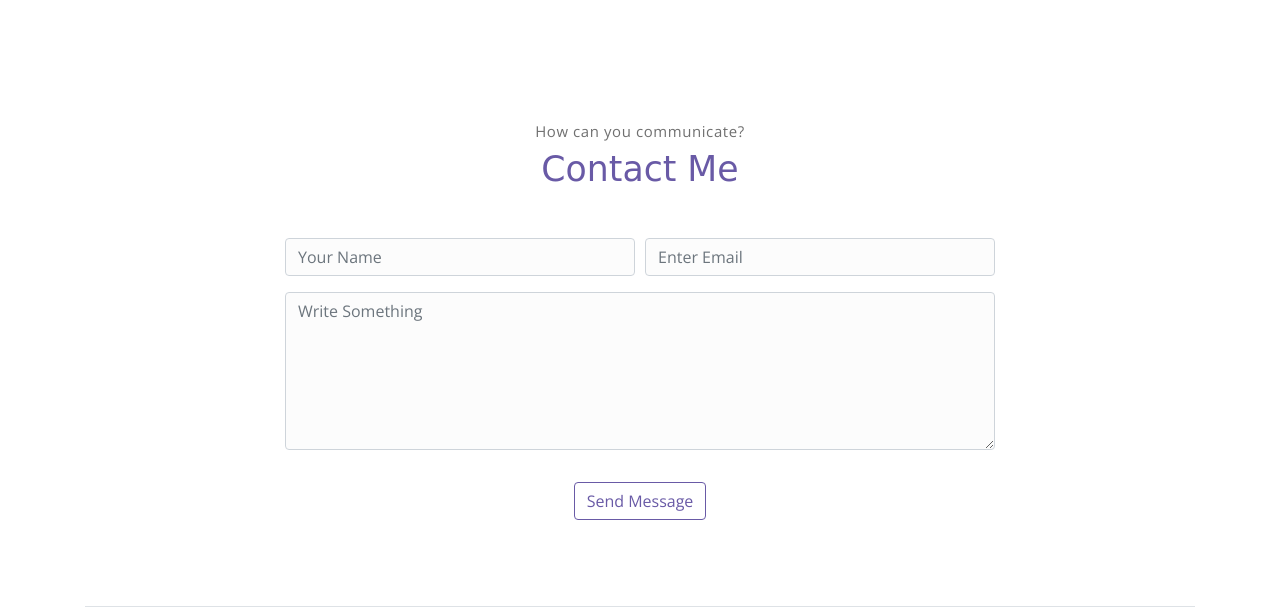
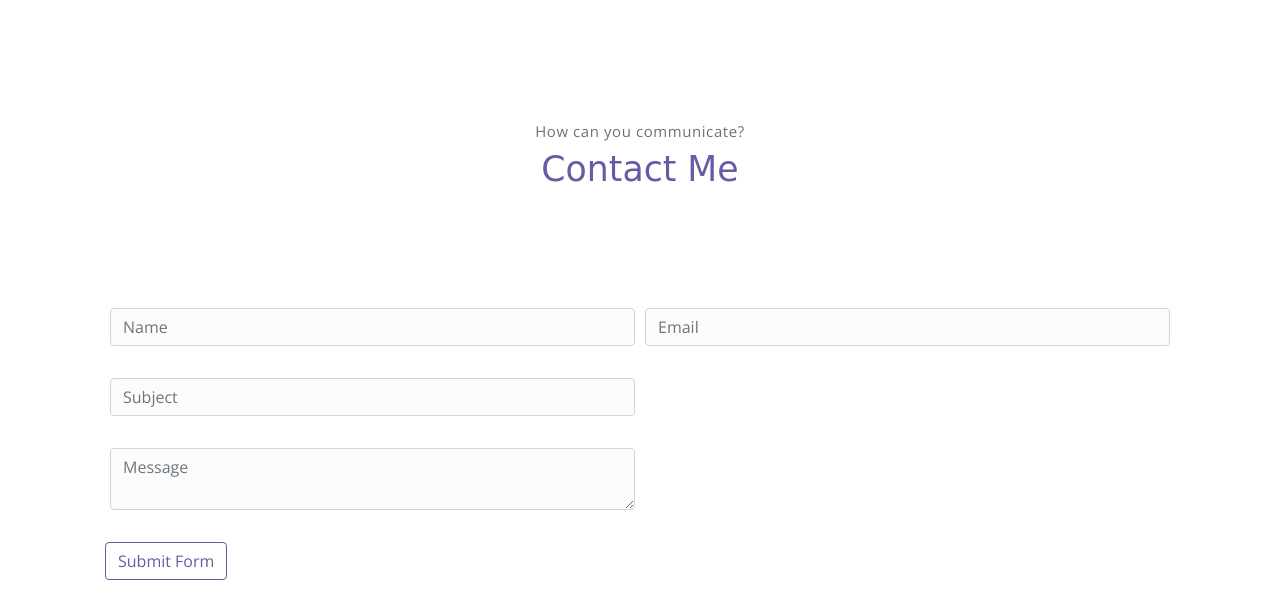
Before and after one commit to huzaifa8546/my-portfolio, a plain HTML site: page index.html in a window 1280 px wide. Shown: the part 3317-3933 px from the top of the page. Drawn offline with nearby package versions, Linux system fonts and the light colour scheme; a web font is replaced by a local one.

Commit message:
added new contact changes

```diff
--- a/index.html
+++ b/index.html
@@ -11,6 +11,18 @@
     <link rel="stylesheet" href="assets/vendors/themify-icons/css/themify-icons.css">
     <!-- Bootstrap + Meyawo main styles -->
     <link rel="stylesheet" href="assets/css/meyawo.css">
+
+    <script type="text/javascript"
+        src="https://cdn.jsdelivr.net/npm/@emailjs/browser@4/dist/email.min.js">
+    </script>
+
+    <script type="text/javascript">
+        (function(){
+            emailjs.init({
+                publicKey: "qvJrmk_WZFVtyUgx0",
+            });
+        })();
+        </script>
 </head>
 
 <body data-spy="scroll" data-target=".navbar" data-offset="40" id="home">
@@ -319,23 +331,68 @@
             <p class="section-subtitle">How can you communicate?</p>
             <h6 class="section-title mb-5">Contact Me</h6>
             <!-- contact form -->
-            <form action="" class="contact-form col-md-10 col-lg-8 m-auto">
+            <!-- <form action="" class="contact-form col-md-10 col-lg-8 m-auto">
                 <div class="form-row">
                     <div class="form-group col-sm-6">
-                        <input type="text" size="50" class="form-control" placeholder="Your Name" required>
+                        <input type="text" id="name" size="50" class="form-control" placeholder="Your Name" required >
                     </div>
                     <div class="form-group col-sm-6">
-                        <input type="email" class="form-control" placeholder="Enter Email" requried>
+                        <input type="email" id="email" class="form-control" placeholder="Enter Email" requried >
+                    </div>
+                    <div class="form-group col-sm-6">
+                        <input type="text" id="subject" class="form-control" placeholder="Enter Subject " requried >
                     </div>
                     <div class="form-group col-sm-12">
-                        <textarea name="comment" id="comment" rows="6" class="form-control"
+                        <textarea name="message" id="message" rows="6" class="form-control"
                             placeholder="Write Something"></textarea>
                     </div>
                     <div class="form-group col-sm-12 mt-3">
-                        <input type="submit" value="Send Message" class="btn btn-outline-primary rounded">
+                        <button onclick="sendMail()" type="submit"  class="btn btn-outline-primary rounded">Send Message</button>
                     </div>
                 </div>
-            </form><!-- end of contact form -->
+            </form>
+            end of contact form -->
+            <section class="section" id="contact">
+
+
+                    <div class="container text-center">
+
+                        <div class="contact-form padd-15">
+                            <div class="form-row">
+                                <div class="form-group col-sm-6">
+                                    <div class="form-group">
+                                        <input type="text" id="name" class="form-control" placeholder="Name" required>
+                                    </div>
+                                </div>
+                                <div class="form-group col-sm-6">
+                                    <div class="form-group">
+                                        <input type="email" id="email" class="form-control" placeholder="Email" required>
+                                    </div>
+                                </div>
+                            </div>
+                            <div class="form-row">
+                                <div class="form-group col-sm-6">
+                                    <div class="form-group">
+                                        <input type="text" id="subject" class="form-control" placeholder="Subject" required>
+                                    </div>
+                                </div>
+                            </div>
+                            <div class="form-row">
+                                <div class="form-group col-sm-6">
+                                    <div class="form-group">
+                                        <textarea name="" id="message" class="form-control" placeholder="Message" required></textarea>
+                                    </div>
+                                </div>
+                            </div>
+                            <div class="form-row">
+                                <button type="submit" class="btn btn-outline-primary rounded" onclick="sendMail()">Submit Form</button>
+                            </div>
+                        </div>
+
+                    </div>
+                </div>
+
+            </section>
         </div><!-- end of container -->
     </section><!-- end of contact section -->
 
@@ -365,6 +422,9 @@
 
     <!-- Meyawo js -->
     <script src="assets/js/meyawo.js"></script>
+    <script src="index.js"></script>
+
+
 
 </body>
 
--- /dev/null
+++ b/index.js
@@ -0,0 +1,23 @@
+function sendMail() {
+    var params = {
+      name: document.getElementById("name").value,
+      email: document.getElementById("email").value,
+      subject: document.getElementById("subject").value,
+      message: document.getElementById("message").value,
+    };
+
+    const serviceID = "service_s10ixxl";
+    const templateID = "template_wmg026u";
+
+    emailjs
+      .send(serviceID, templateID, params)
+      .then((res) => {
+        document.getElementById("name").value = "";
+        document.getElementById("email").value = "";
+        document.getElementById("subject").value = "";
+        document.getElementById("message").value = "";
+        console.log(res);
+        alert("your message sent successfully");
+      })
+      .catch((err) => console.log(err));
+  }
```
